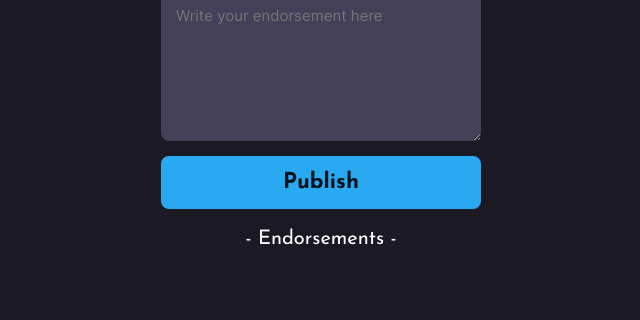
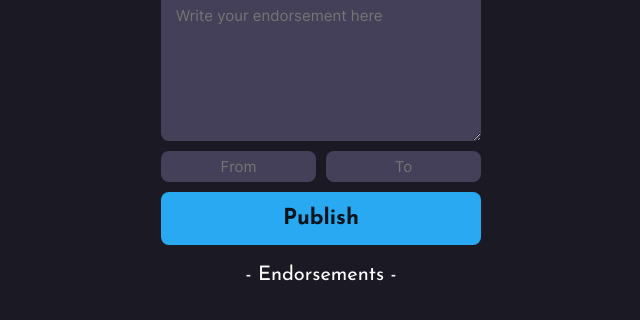
Before and after one commit to Diliano/we-are-the-champions, a plain HTML site: page index.html in a window 1280 px wide. Shown: the part 208-528 px from the top of the page, without its empty margins (319-959 px from the left). Drawn offline with Linux system fonts and the light colour scheme; no server answers.

Commit message:
Added 'from' and 'to' input elements and related styling

```diff
--- a/index.css
+++ b/index.css
@@ -36,7 +36,7 @@ html, body {
     text-align: center;
 }
 
-#input-field {
+#message-input {
     height: 120px;
     border: none;
     border-radius: 8px;
@@ -51,8 +51,29 @@ html, body {
     padding: 15px;
 }
 
+#from-to-container {
+    display: flex;
+    justify-content: space-between;
+    margin-top: 10px;
+}
+
+input {
+    width: 155px;
+    border: none;
+    border-radius: 8px;
+    background: #444059;
+    padding: 6px 0px;
+    color: #8F8F8F;
+    text-align: center;
+    font-family: Inter;
+    font-size: 15px;
+    font-style: normal;
+    font-weight: 400;
+    line-height: normal;
+}
+
 #publish-btn {
-    margin-top: 15px;
+    margin-top: 10px;
     padding: 15px 0px;
     border: none;
     border-radius: 8px;
--- a/index.html
+++ b/index.html
@@ -8,7 +8,11 @@
         <div id="container">
             <img id="logo" src="assets/freddie.png">
             <h1 id="header">We are the Champions</h1>
-            <textarea id="input-field" placeholder="Write your endorsement here"></textarea>
+            <textarea id="message-input" placeholder="Write your endorsement here"></textarea>
+            <div id="from-to-container">
+                <input id="from-input" placeholder="From">
+                <input id="to-input" placeholder="To">
+            </div>
             <button id="publish-btn">Publish</button>
             <h3 id="endorsements-title">- Endorsements -</h3>
             <ul id="endorsements-list">
--- a/index.js
+++ b/index.js
@@ -9,22 +9,22 @@ const app = initializeApp(appSettings);
 const database = getDatabase(app);
 const endorsementsInDB = ref(database, "endorsements");
 
-const inputFieldEl = document.getElementById("input-field");
+const messageInputEl = document.getElementById("message-input");
 const publishBtnEl = document.getElementById("publish-btn");
 const endorsementsListEl = document.getElementById("endorsements-list");
 
 publishBtnEl.addEventListener("click", function() {
-   const inputValue = inputFieldEl.value;
+   const inputValue = messageInputEl.value;
 
    if (inputValue !== "") {
        push(endorsementsInDB, inputValue);
 
-       clearInputFieldEl();
+       clearMessageInputEl()
    }
 });
 
-function clearInputFieldEl() {
-    inputFieldEl.value = "";
+function clearMessageInputEl() {
+    messageInputEl.value = "";
 }
 
 onValue(endorsementsInDB, function(snapshot) {
```
